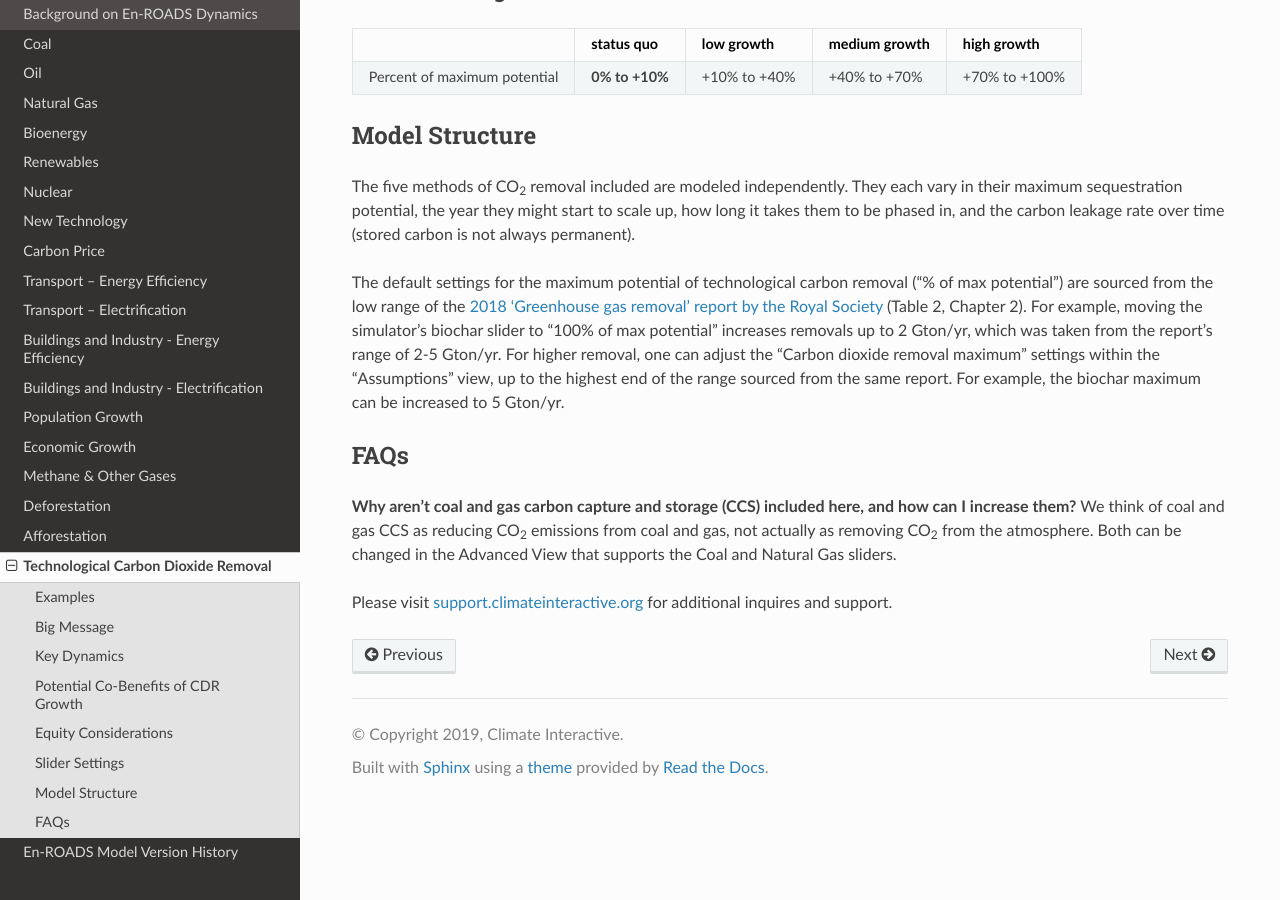
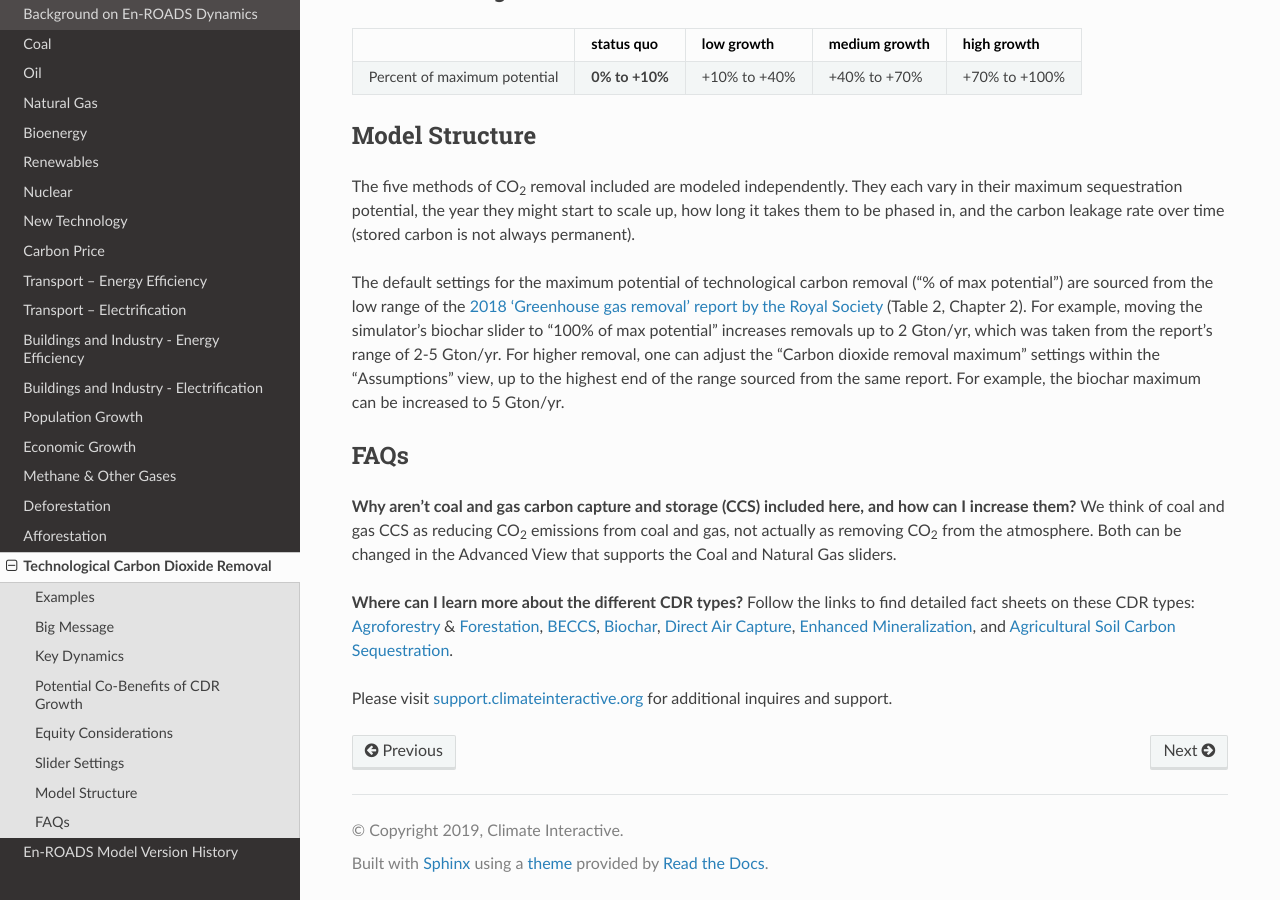
Before and after one commit to climateinteractive/enroads-guide, a Sphinx documentation site: the page built from docs/guide/tech_removal.rst, in a window 1280 px wide and 900 px high, scrolled down 1054 px. Built offline with Sphinx 7.4.7 and the Read the Docs theme 2.0.0, drawn with Linux system fonts in a browser that asks for light colours.

Commit message:
Added AU fact sheets for CDR types

```diff
--- a/docs/guide/tech_removal.rst
+++ b/docs/guide/tech_removal.rst
@@ -52,6 +52,8 @@ FAQs
 
 **Why aren’t coal and gas carbon capture and storage (CCS) included here, and how can I increase them?** We think of coal and gas CCS as reducing CO\ :sub:`2` emissions from coal and gas, not actually as removing CO\ :sub:`2` from the atmosphere. Both can be changed in the Advanced View that supports the Coal and Natural Gas sliders.
 
+**Where can I learn more about the different CDR types?** Follow the links to find detailed fact sheets on these CDR types: `Agroforestry <https://www.american.edu/sis/centers/carbon-removal/fact-sheet-agroforestry.cfm>`_ & `Forestation <https://american.us19.list-manage.com/track/click?u=aefcb76ff1d91744e5f20bb45&id=f7ac7b57d2&e=b9acf0ae8b>`_, `BECCS <https://www.american.edu/sis/centers/carbon-removal/fact-sheet-bioenergy-with-carbon-capture-and-storage-beccs.cfm>`_, `Biochar <https://www.american.edu/sis/centers/carbon-removal/fact-sheet-biochar.cfm>`_, `Direct Air Capture <https://www.american.edu/sis/centers/carbon-removal/fact-sheet-direct-air-capture.cfm>`_, `Enhanced Mineralization <https://www.american.edu/sis/centers/carbon-removal/fact-sheet-enhanced-mineralization.cfm>`_, and `Agricultural Soil Carbon Sequestration <https://www.american.edu/sis/centers/carbon-removal/fact-sheet-soil-carbon-sequestration.cfm>`_.
+
 Please visit `support.climateinteractive.org <https://support.climateinteractive.org>`_ for additional inquires and support.
 
 .. SUBSTITUTIONS SECTION
```
